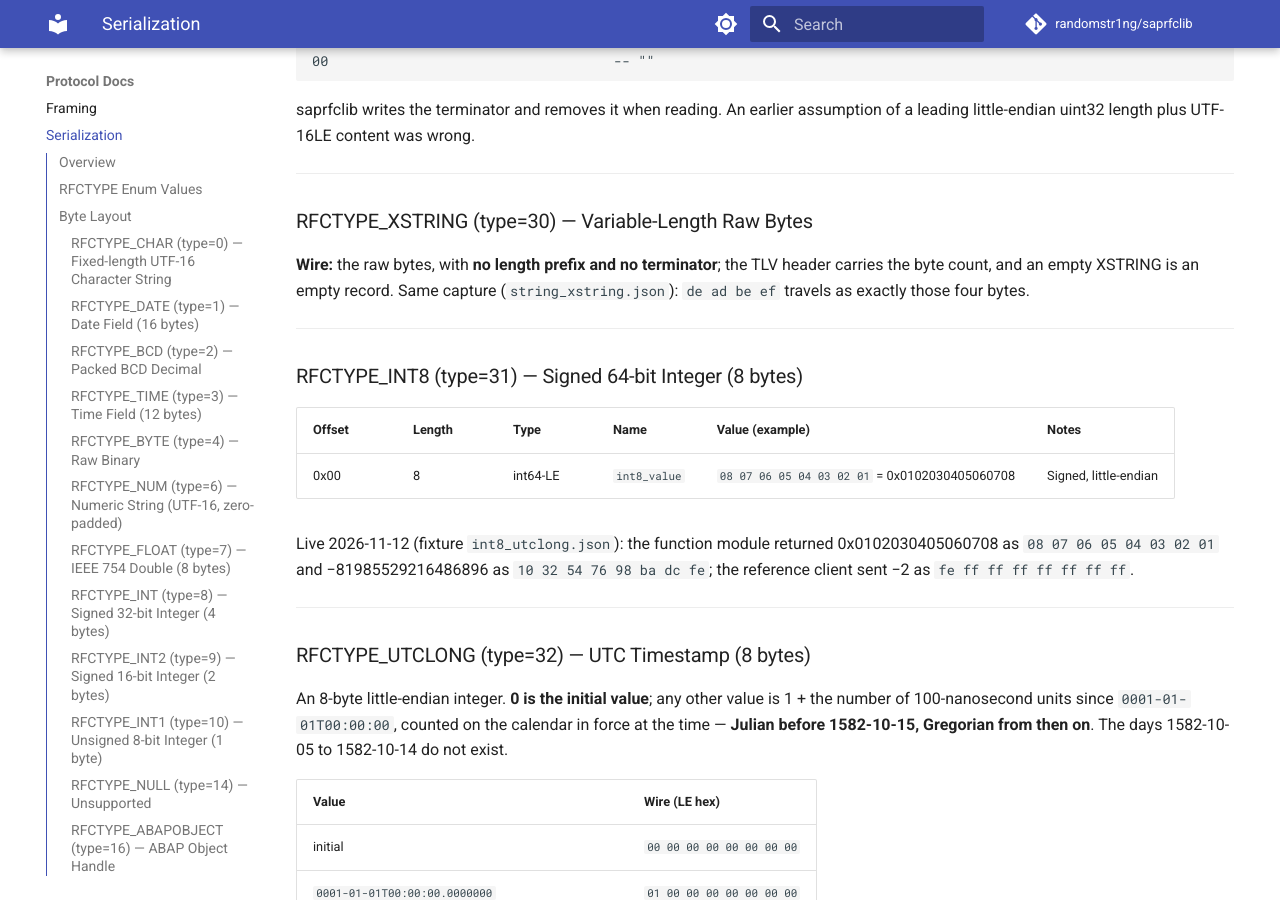
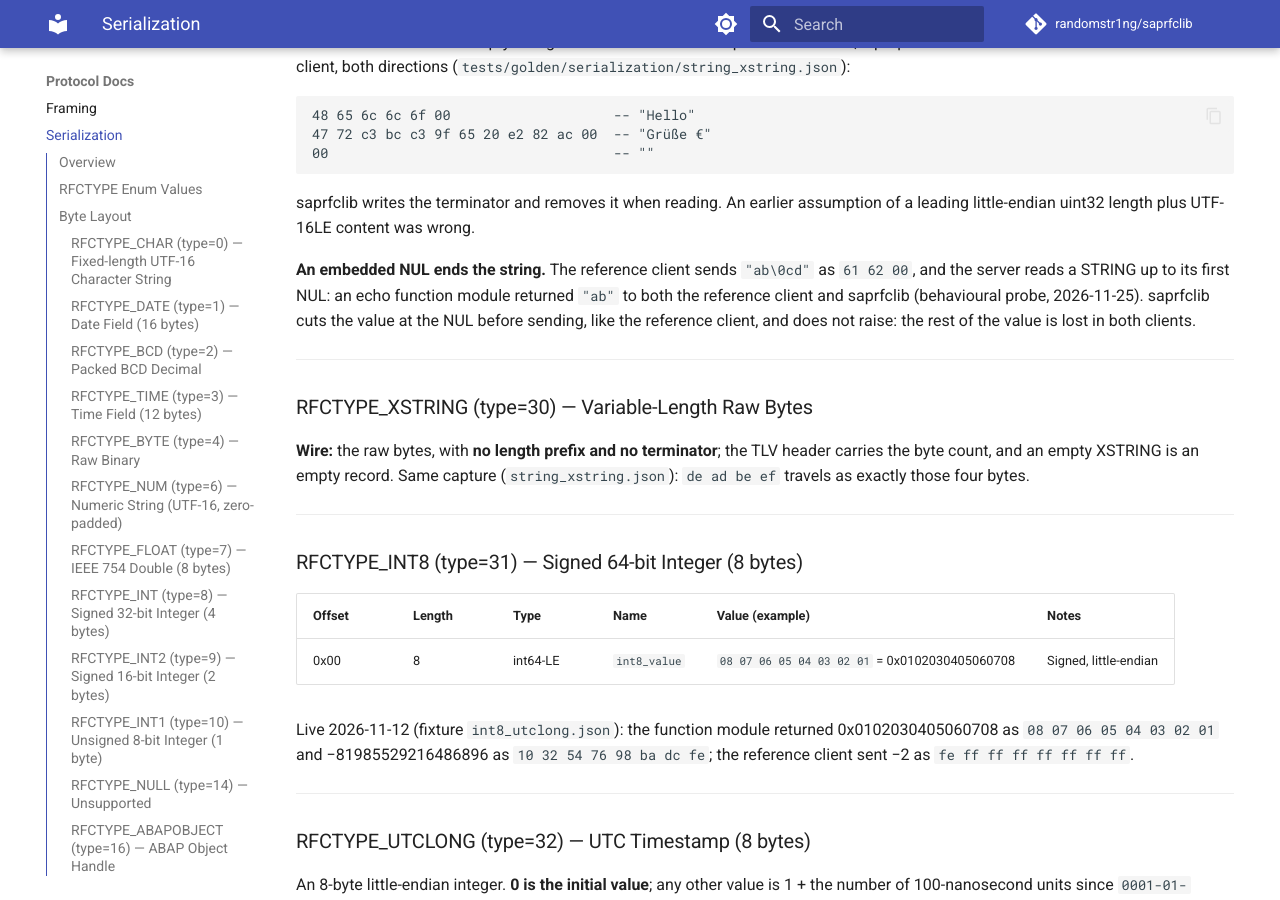
Before and after one commit to randomstr1ng/saprfclib, an MkDocs documentation site: the page built from docs/protocol/serialization.md, in a window 1280 px wide and 900 px high, scrolled down 10998 px. Built offline with MkDocs 1.6.1 and Material for MkDocs 9.7.7, drawn with Linux system fonts in a browser that asks for light colours; comment, search, counter and statistics services are not loaded; some of the changed text lies outside the part shown.

Commit message:
fix(codec): send a STRING up to its first NUL, as the reference client does
The reference client sends "ab\0cd" as 61 62 00, and the server reads a
STRING up to its first NUL: an echo function module returned "ab" to
both clients (behavioural probe). saprfclib sent the whole value and
got the same result, but the request differed. It now cuts at the NUL,
so the bytes match, and does not raise, like the reference client.

A CHAR value longer than its field is truncated by the reference client
too (300 characters into a CHAR255 come back as 255). saprfclib already
did the same; that is now documented and pinned by a test rather than
changed.

Refs #72, #77

````diff
--- a/docs/protocol/serialization.md
+++ b/docs/protocol/serialization.md
@@ -96,6 +96,10 @@ function module using them, would settle it.
 **Wire size:** `field_length × 2` bytes (each character is 2 bytes in UTF-16).
 
 **PITFALL:** `field_length` is in *characters*, not bytes. Wire size is 2× the descriptor length. This is a classic off-by-2x error.
+
+**A value longer than the field is truncated, not refused**, as the reference client does it:
+300 characters sent to `STFC_CONNECTION`'s `REQUTEXT` (CHAR255) come back as the first 255
+(behavioural probe, 2026-11-25). saprfclib keeps the first `field_length` characters.
 
 **Python encode/decode:**
 ```python
@@ -467,6 +471,12 @@ directions (`tests/golden/serialization/string_xstring.json`):
 saprfclib writes the terminator and removes it when reading. An earlier assumption of a leading
 little-endian uint32 length plus UTF-16LE content was wrong.
 
+**An embedded NUL ends the string.** The reference client sends `"ab\0cd"` as `61 62 00`, and the
+server reads a STRING up to its first NUL: an echo function module returned `"ab"` to both the
+reference client and saprfclib (behavioural probe, 2026-11-25). saprfclib cuts the value at the
+NUL before sending, like the reference client, and does not raise: the rest of the value is
+lost in both clients.
+
 ---
 
 ### RFCTYPE_XSTRING (type=30) — Variable-Length Raw Bytes
````
Also changed, not shown: CHANGELOG.md (+5 -0 lines), 2 other files.
